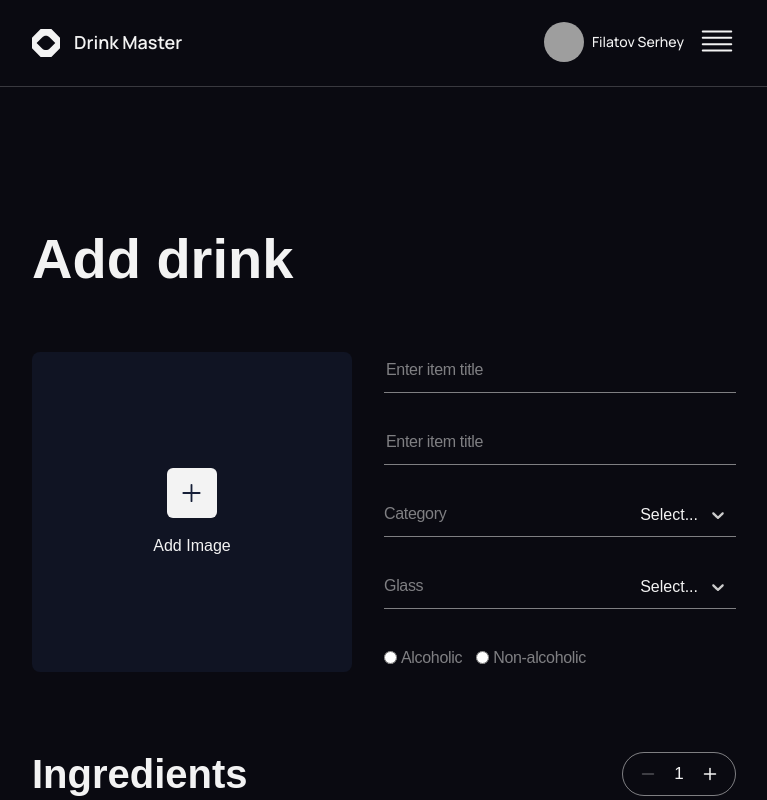
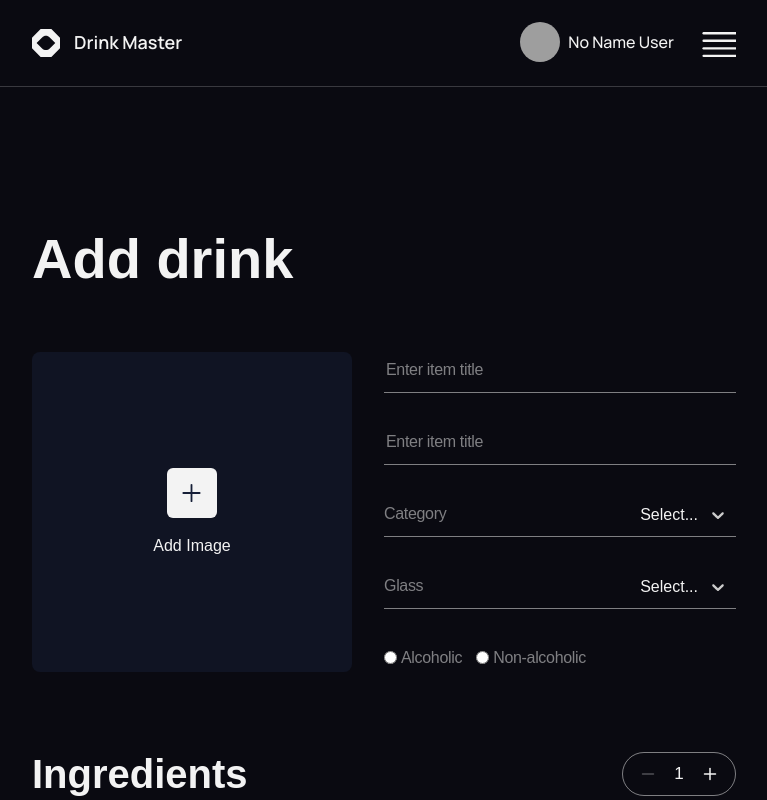
Before and after one commit to LightPride/DrinkMaster-FrontEnd, a React (Vite) app: page /DrinkMaster-FrontEnd/add in a window 1280 px wide. Shown: the top 800 px of the page, without its empty margins (256-1023 px from the left). Built offline with nearby package versions, Linux system fonts and the light colour scheme; grey boxes are pictures that could not be loaded.

Commit message:
adds the UserLogo component

```diff
--- a/src/components/Layout/Header/BurgerMenu/BurgerMenu.jsx
+++ b/src/components/Layout/Header/BurgerMenu/BurgerMenu.jsx
@@ -1,5 +1,5 @@
 import { useEffect } from 'react';
-import { BurgerContainer, MenuItems } from './BurgerMenu.styled';
+import { BurgerContainer, MenuItems, IconSvg } from './BurgerMenu.styled';
 
 import { StyledNavigationLink } from '../../../Navigation/Navigation.styled';
 
@@ -19,10 +19,10 @@ export const BurgerMenu = ({ isOpen, toggleMenu }) => {
   return (
     <BurgerContainer>
       {isOpen === false ? (
-        <svg
-          width="38"
-          height="38"
-          viewBox="0 0 38 38"
+        <IconSvg
+          width="32"
+          height="32"
+          viewBox="0 0 32 32"
           fill="none"
           xmlns="http://www.w3.org/2000/svg"
           onClick={toggleMenu}
@@ -55,12 +55,12 @@ export const BurgerMenu = ({ isOpen, toggleMenu }) => {
             strokeLinecap="round"
             strokeLinejoin="round"
           />
-        </svg>
+        </IconSvg>
       ) : (
-        <svg
-          width="38"
-          height="38"
-          viewBox="0 0 38 38"
+        <IconSvg
+          width="32"
+          height="32"
+          viewBox="0 0 32 32"
           fill="none"
           xmlns="http://www.w3.org/2000/svg"
           onClick={toggleMenu}
@@ -79,7 +79,7 @@ export const BurgerMenu = ({ isOpen, toggleMenu }) => {
             strokeLinecap="round"
             strokeLinejoin="round"
           />
-        </svg>
+        </IconSvg>
       )}
 
       <MenuItems open={isOpen}>
--- a/src/components/Layout/Header/BurgerMenu/BurgerMenu.styled.jsx
+++ b/src/components/Layout/Header/BurgerMenu/BurgerMenu.styled.jsx
@@ -30,3 +30,14 @@ export const MenuItems = styled.ul`
   }
   `}
 `;
+
+export const IconSvg = styled.svg`
+  width: 32px;
+  height: 32px;
+  fill: var(--white-color);
+
+  @media screen and (min-width: 768px) {
+    width: 38px;
+    height: 38px;
+  }
+`;
--- a/src/components/Layout/Header/Header.styled.jsx
+++ b/src/components/Layout/Header/Header.styled.jsx
@@ -27,6 +27,5 @@ export const HeaderWrapper = styled.div`
 
 export const Div = styled.div`
   display: flex;
-  gap: 14px;
   justify-content: flex-end;
 `;
--- a/src/components/Layout/Header/UserLogo/UserLogo.jsx
+++ b/src/components/Layout/Header/UserLogo/UserLogo.jsx
@@ -1,9 +1,13 @@
+import { useState, useEffect } from 'react';
+// import { useSelector } from 'react-redux/es/hooks/useSelector';
+// import { selectUser } from '../../../../redux/auth/auth.selectors';
+
 import { UserLogoWrapper, UserLogoText, UserLogoBtn } from './UserLogo.styled';
 import { UserLogoPopup } from '../UserLogoPopup/UserLogoPopup';
 import Avatar from '@mui/material/Avatar';
-import { useState, useEffect } from 'react';
 
 const UserLogo = () => {
+  // const { name } = useSelector(selectUser);
   const [isPopupOpen, setIsPopupOpen] = useState(false);
 
   useEffect(() => {
@@ -31,8 +35,8 @@ const UserLogo = () => {
   return (
     <UserLogoWrapper>
       <UserLogoBtn onClick={handlePopup}>
-        <Avatar alt="Remy Sharp" src="/static/images/avatar/1.jpg" />
-        <UserLogoText>Filatov Serhey</UserLogoText>
+        <Avatar alt="No Name User" src="/static/images/avatar/1.jpg" />
+        <UserLogoText>No Name User</UserLogoText>
       </UserLogoBtn>
       {isPopupOpen && (
         <UserLogoPopup
--- a/src/components/Layout/Header/UserLogo/UserLogo.styled.jsx
+++ b/src/components/Layout/Header/UserLogo/UserLogo.styled.jsx
@@ -20,15 +20,20 @@ export const UserLogoText = styled.p`
   font-family: 'Manrope-500';
   font-size: 14px;
   line-height: 129%;
-
+  margin-right: 14px;
   transition: color 100ms ease;
   &:hover,
   &:focus {
     color: var(--white-fifty-color);
   }
 
-  @media screen and (min-width: 1440px) {
+  @media screen and (min-width: 768px) {
     font-size: 16px;
     line-height: 150%;
+    margin-right: 24px;
+  }
+
+  @media screen and (min-width: 1440px) {
+    margin-right: 0;
   }
 `;
--- a/src/redux/auth/auth.selectors.js
+++ b/src/redux/auth/auth.selectors.js
@@ -0,0 +1 @@
+// export const selectUser = (state) => state.auth.user;
```
